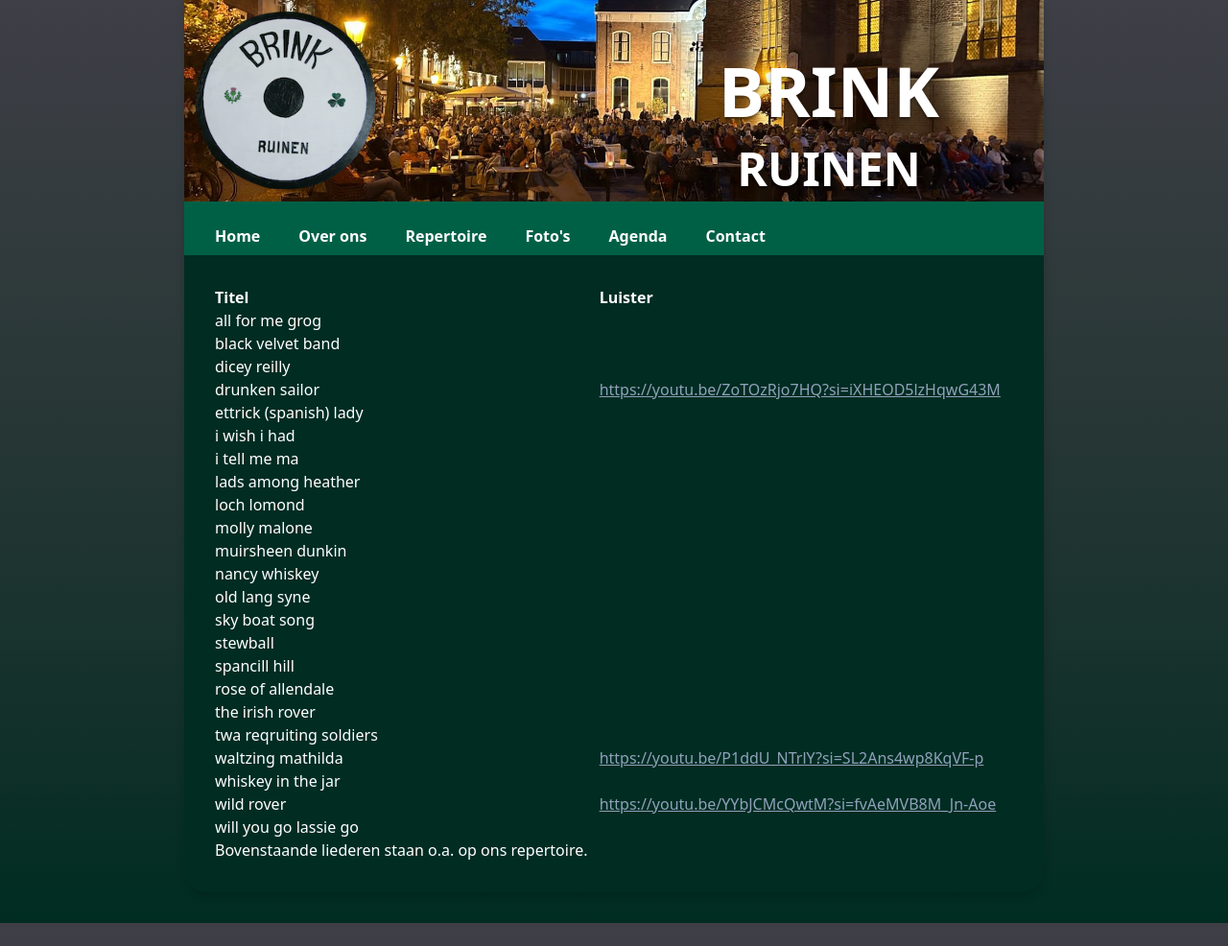
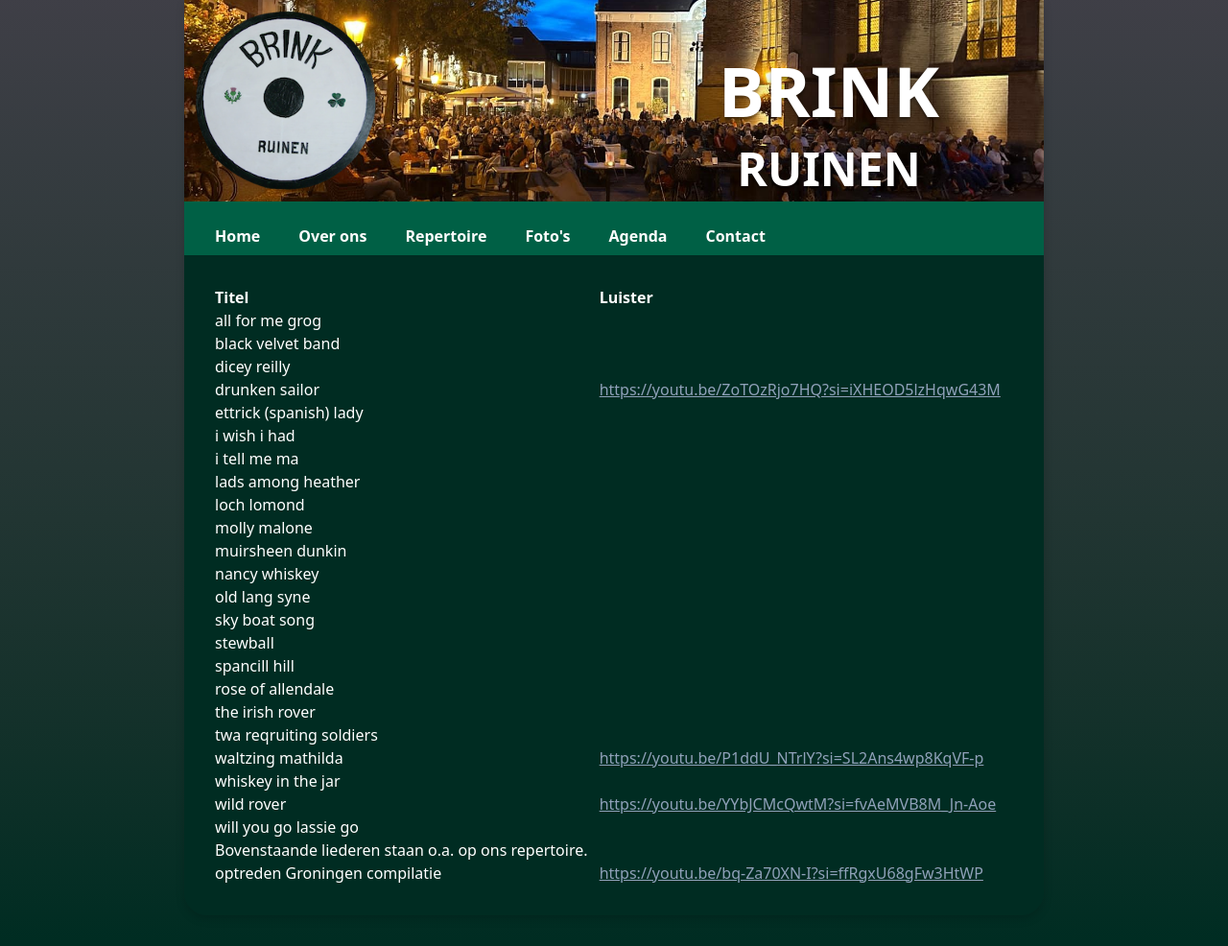
Before and after one commit to t0mmie/brink-ruinen, a Jekyll site: the page built from repertoire.md, in a window 1280 px wide. Shown: the whole page at 96% size. Built offline with Jekyll 4.4.1, drawn with Linux system fonts in a browser that asks for light colours; before the commit the page ends 962 px from its top, so only the background shows below that.

Commit message:
Update repertoire.md (via Pages CMS)

```diff
--- a/repertoire.md
+++ b/repertoire.md
@@ -30,4 +30,6 @@ songs:
   - title: will you go lassie go
   - {}
   - title: Bovenstaande liederen staan o.a. op ons repertoire.
+  - title: optreden Groningen compilatie
+    url: https://youtu.be/bq-Za70XN-I?si=ffRgxU68gFw3HtWP
 ---
```
